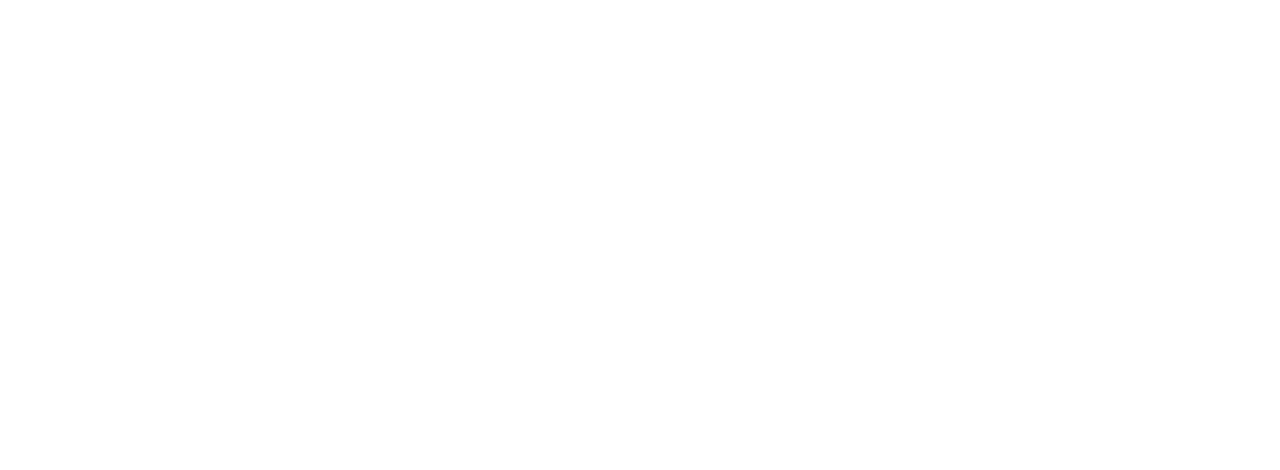
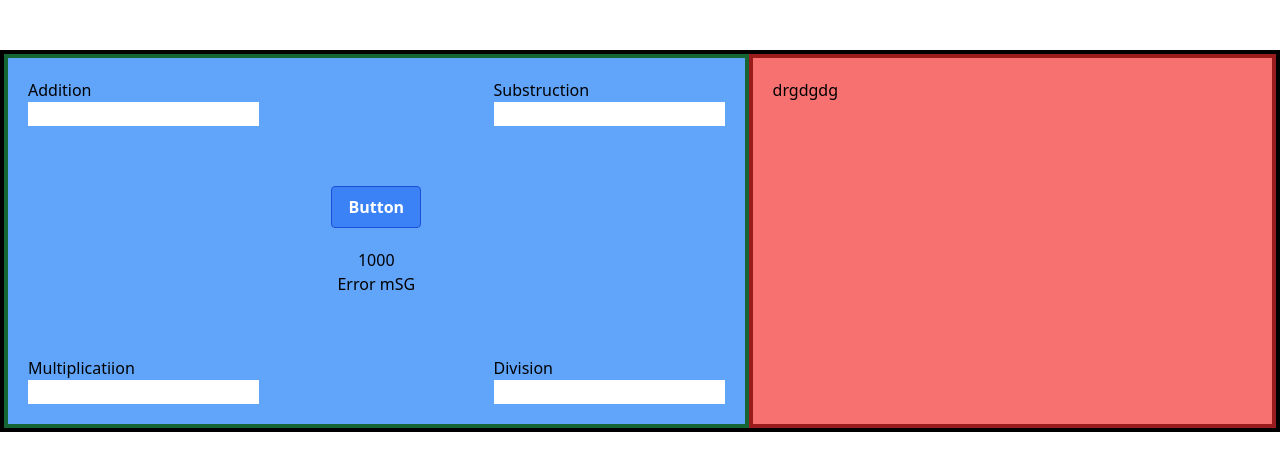
Before and after one commit to amitroy4/calculator-crud, a React (Create React App) app: page / in a window 1280 px wide. Shown: the top 470 px of the page. Built offline with nearby package versions, Linux system fonts and the light colour scheme.

Commit message:
basic design with tailwind css

```diff
--- a/src/App.js
+++ b/src/App.js
@@ -3,10 +3,43 @@
 
 function App() {
   return (
-    <section>
-      <div>
-        <div></div>
-        <div></div>
+    <section className='container mx-auto bg-slate-300 mt-[50px]'>
+      <div className='flex justify-between border-4 border-black'>
+        <div className='w-[850px] bg-blue-400 border-4 border-green-800 p-5'>
+
+          <div className='flex justify-between'>
+            <div>
+              <h4>Addition</h4>
+              <input />
+            </div>
+            <div>
+              <h4>Substruction</h4>
+              <input />
+            </div>
+          </div>
+
+          <div className='flex justify-center mt-[60px]'>
+            <button class="bg-blue-500 hover:bg-blue-700 text-white font-bold py-2 px-4 border border-blue-700 rounded block">Button</button>
+          </div>
+
+          <div className='text-center mt-[20px] mb-[60px]'>
+            <h3 className=''>1000</h3>
+            <h4 className=''>Error mSG</h4>
+          </div>
+
+          <div className='flex justify-between'>
+            <div>
+              <h4>Multiplicatiion</h4>
+              <input />
+            </div>
+            <div>
+              <h4>Division</h4>
+              <input />
+            </div>
+          </div>
+
+        </div>
+        <div className='w-[600px] bg-red-400 border-4 border-red-800 p-5'>drgdgdg</div>
       </div>
     </section>
   );
```
